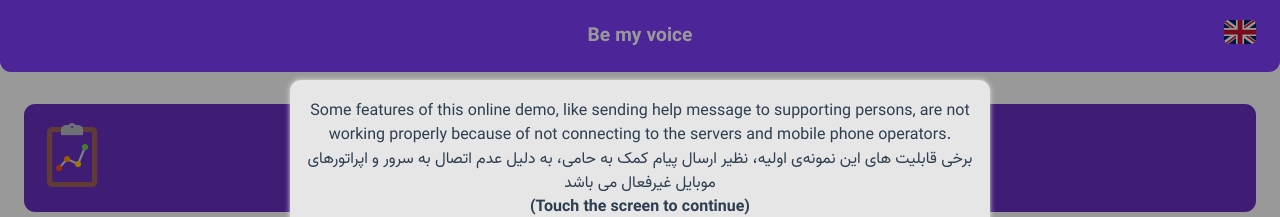
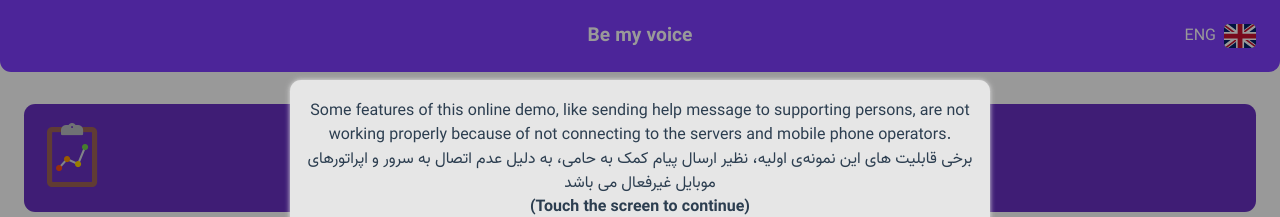
Before and after one commit to moheb2000/be-my-voice, a Vue app: page / in a window 1280 px wide. Shown: the top 217 px of the page. Built offline with nearby package versions, Linux system fonts and the light colour scheme.

Commit message:
Add country letters to flag

```diff
--- a/src/components/LangButton.vue
+++ b/src/components/LangButton.vue
@@ -1,9 +1,11 @@
 <template>
-  <span @click="changeLang()"
-    ><img
+  <span @click="changeLang()">
+    <img
       :src="require(`../assets/images/${l === 'fa' ? 'ir.svg' : 'gb.svg'}`)"
       :alt="l"
-  /></span>
+    />
+    <p>{{ langName }}</p></span
+  >
 </template>
 
 <script>
@@ -12,6 +14,7 @@ export default {
   data: () => {
     return {
       l: localStorage.lang ?? "en",
+      langName: localStorage.lang == "fa" ? "FA" : "ENG",
     };
   },
   methods: {
@@ -38,6 +41,9 @@ span {
   right: 0;
   transform: translate(0, -50%);
   width: 48px;
+  display: flex;
+  direction: rtl;
+  align-items: center;
 }
 
 span:hover,
@@ -48,4 +54,8 @@ span:focus {
 img {
   border-radius: 0.3rem;
 }
+
+p {
+  margin-right: 0.5rem;
+}
 </style>
```
